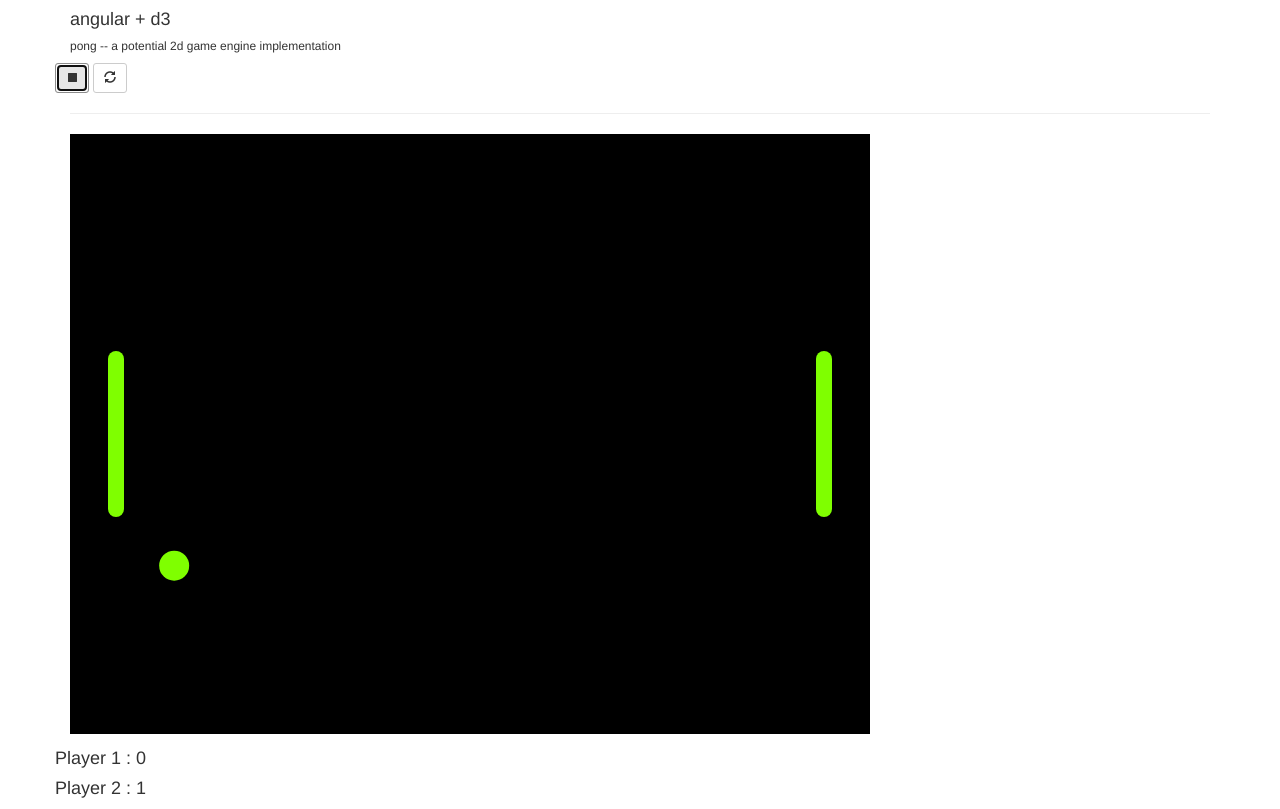
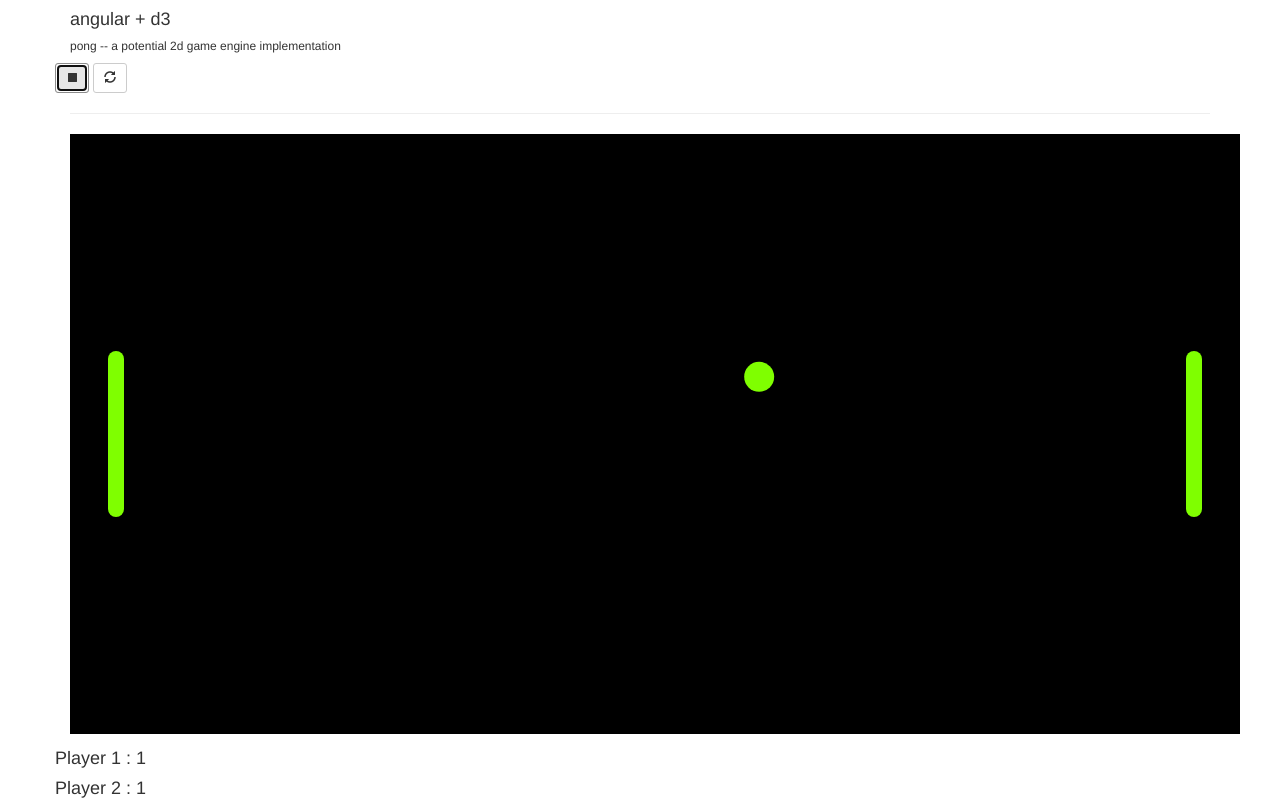
Before and after one commit to nacmonad/angularD3Pong, a website: page public/index.html in a window 1280 px wide. Both pictures are taken after a click on the button 72 px from the left and 77 px from the top of the page. Drawn offline with nearby package versions, Linux system fonts and the light colour scheme.

Commit message:
directified and simplififed

```diff
--- a/public/index.html
+++ b/public/index.html
@@ -5,7 +5,7 @@
 	<title>Angular + D3 Pong</title>
 	<link rel="stylesheet" href="https://maxcdn.bootstrapcdn.com/bootstrap/3.3.7/css/bootstrap.min.css">
 </head>
-<body ng-app="angularPong" ng-controller="mainCtrl"  ng-keydown="keyDown($event)" ng-keyup="keyUp($event)">
+<body ng-app="angularPong" ng-keydown="keyDown($event)" ng-keyup="keyUp($event)">
 	<div class="container">
 
 		<h4>angular + d3</h4>
@@ -19,7 +19,7 @@
 			</div>
 			<hr>
 			<div class="row">
-				<div game-container class="col-xs-12 col-md-6"></div>
+				<div game-container class="col-xs-12"></div>
 			</div>
 			<div class="row" >
 				<h4>Player 1 : {{myPaddleOne.score }} </h4>
--- a/public/js/app.js
+++ b/public/js/app.js
@@ -12,15 +12,22 @@
 
 var app = angular.module('angularPong', []);
 
-app.controller ("mainCtrl", function($scope, $element, $interval, $timeout) {
+app
+.directive ("gameContainer", function() {
+	return {
+		restrict:'A',
+		scope: false,
+		controller: ['$scope','$element','$timeout','$interval',function($scope,$element,$timeout,$interval) {
+
 			$scope.gameLoop;
 			$scope.playing = false;
 			$scope.fps = 50;
-	//control handler variables
+			//input control bools
 			$scope.p1up = false;
 			$scope.p1down = false;
 			$scope.p2up = false;
 			$scope.p2down = false;
+
 			//PONG CLASS PROTOTYPES  how to load in seperate file?
 			function BallObject() {
 
@@ -54,7 +61,6 @@ app.controller ("mainCtrl", function($scope, $element, $interval, $timeout) {
 					if( (this.x -this.r> $scope.buffer && this.x-this.r < ($scope.buffer+$scope.myPaddleOne.s_width) ) ) {
 						//how to catch when ball hits edge?
 						if ( (   this.y+this.r < ($scope.myPaddleOne.posy + $scope.myPaddleOne.height/2 ) ) && (this.y-this.r > ($scope.myPaddleOne.posy - $scope.myPaddleOne.height/2) ) ) {this.vx*=-1.3; console.log("left");}
-
 						}//possible collision right
 					else if (this.x +this.r< $scope.width-$scope.buffer && this.x+this.r > ($scope.width-($scope.buffer+$scope.myPaddleTwo.s_width))  ) {
 						if (    this.y +this.r<  ($scope.myPaddleTwo.posy + $scope.myPaddleTwo.height/2 ) && (this.y-this.r > ($scope.myPaddleTwo.posy - $scope.myPaddleTwo.height/2))) {this.vx*=-1.3; console.log("right");}
@@ -83,20 +89,22 @@ app.controller ("mainCtrl", function($scope, $element, $interval, $timeout) {
 					}
 
 
-	//basic game control/frame rendering
+			//CONTROL OF GAME LOOP
 			$scope.start = function () {
-		gameLoop = $interval( function() {
+				$scope.gameLoop = $interval( function() {
+					//THE GAME LOOP
 					$scope.myBall.move();
+					//CHECK INPUTS
 					if($scope.p1up){ $scope.myPaddleOne.moveup(10)};
 					if($scope.p1down) $scope.myPaddleOne.movedown(10);
 					if($scope.p2up) $scope.myPaddleTwo.moveup(10);
 					if($scope.p2down) $scope.myPaddleTwo.movedown(10);
-
+					//RENDER/UPDATE SVG
 					$scope.$broadcast('drawFrame');
-		},parseInt(1000/$scope.fps));
+				}, parseInt(1000/$scope.fps));
 			}
 			$scope.stop = function () {
-		$interval.cancel(gameLoop);
+				$interval.cancel($scope.gameLoop);
 			}
 			$scope.toggle = function () {
 				$scope.playing ? ($scope.stop(),$scope.playing=false):($scope.start(),$scope.playing=true);
@@ -124,19 +132,13 @@ app.controller ("mainCtrl", function($scope, $element, $interval, $timeout) {
 
 			}
 
-	//instantiate
+			//instantiate game objects
 			$scope.myBall = new BallObject();
 			$scope.myPaddleOne = new PaddleObject("one");
 			$scope.myPaddleTwo = new PaddleObject("two");
-
-
-})
-.directive ("gameContainer", function() {
-	return {
-		restrict:'A',
-		scope: false,
+				}],
 				link: function(scope, element, attrs) {
-			scope.width = 800;
+					scope.width = element[0].clientWidth;
 					scope.height = 600;
 					scope.buffer = 30;
 
```
Lines whose indentation alone changed are shown as unchanged.
